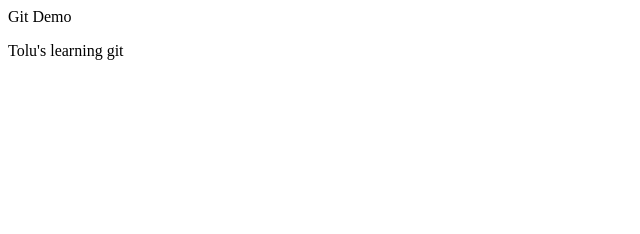
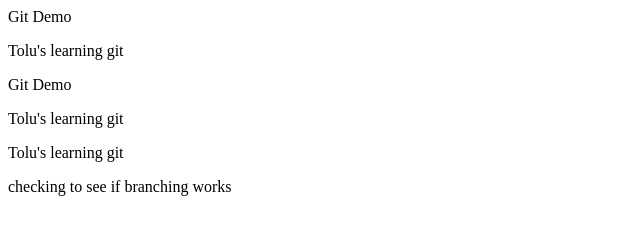
Before and after one commit to toluthedev/git-test, a plain HTML site: page index.html in a window 1280 px wide. Shown: the whole page, without its empty margins (0-640 px from the left). Drawn offline with Linux system fonts and the light colour scheme.

Commit message:
checking if branch works

```diff
--- a/index.html
+++ b/index.html
@@ -3,6 +3,10 @@
         <body>
             <p> Git Demo</p>
             <p> Tolu's learning git</p>
+            <p> Git Demo</p>
+            <p> Tolu's learning git</p>
+            <p> Tolu's learning git</p>
+            <p> checking to see if branching works </p>
         </body>
     </head>
 </html>
```
